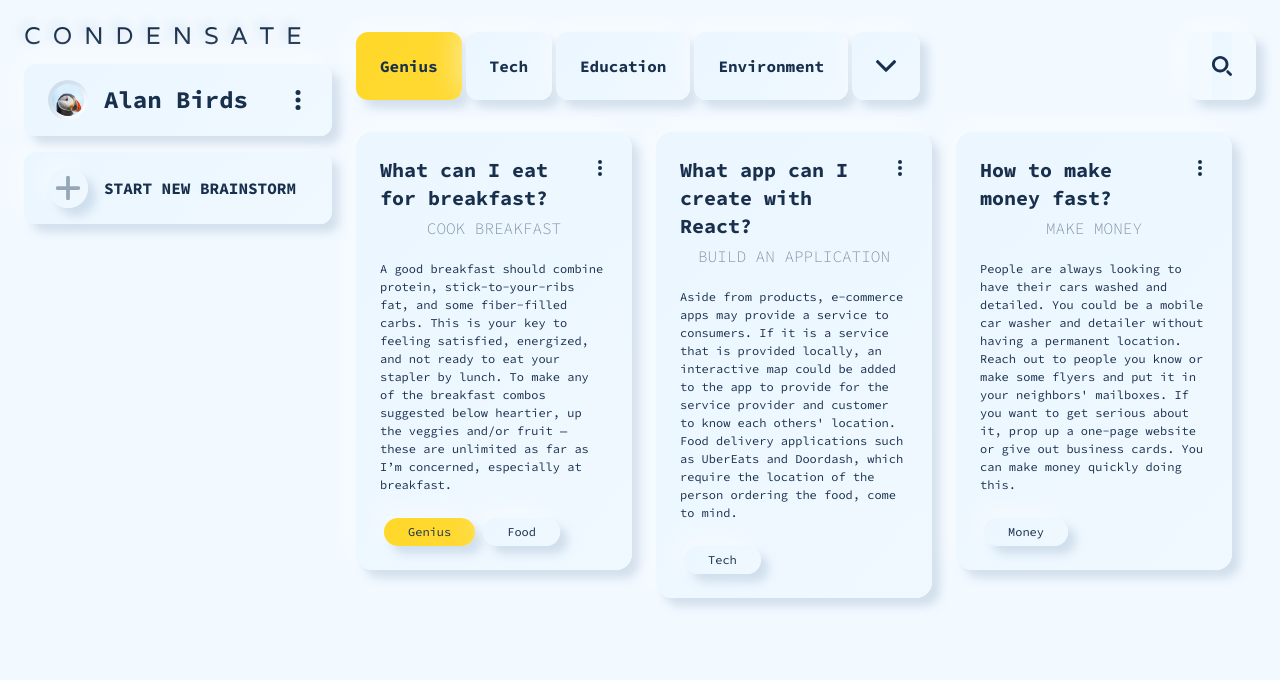
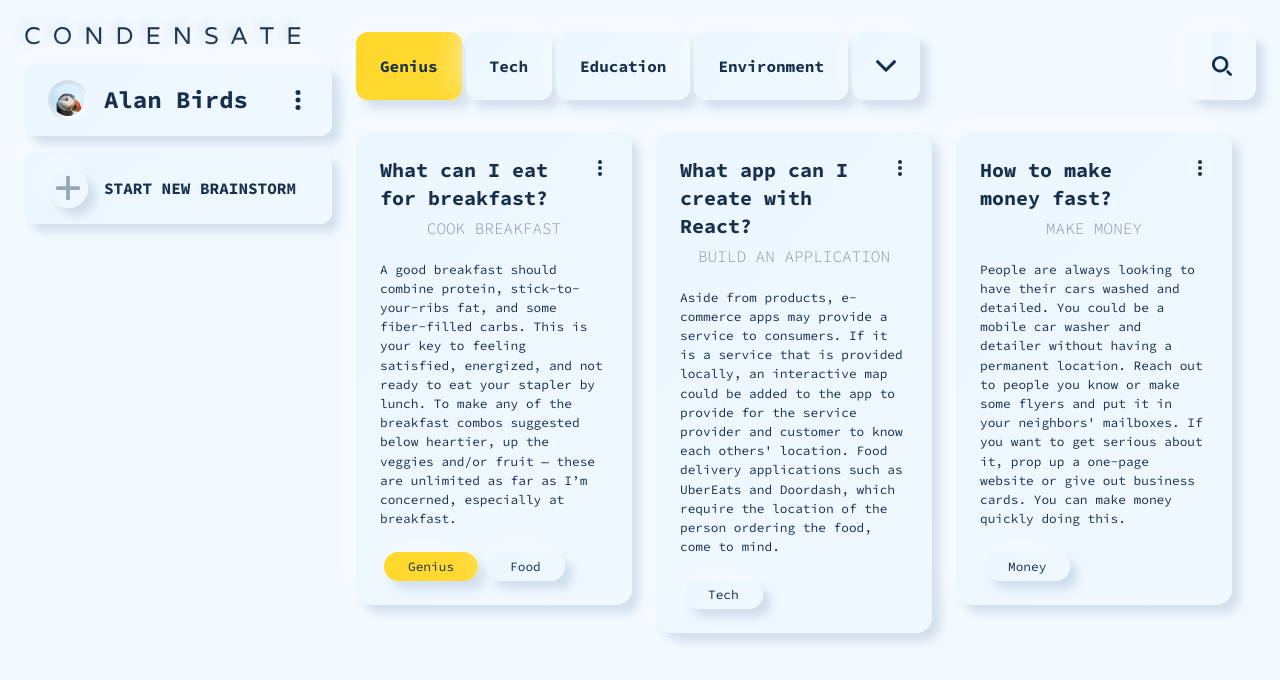
Before and after one commit to CondensateCrew/Condensate, a React (Create React App) app: page /dashboard in a window 1280 px wide. Shown: the top 680 px of the page. Built offline with nearby package versions, Linux system fonts and the light colour scheme.

Commit message:
Update variables

```diff
--- a/src/css/variables.scss
+++ b/src/css/variables.scss
@@ -8,7 +8,7 @@ $large-text: 2.5rem;
 $big-text: 1.5rem;
 $medium-text: 1.25rem;
 $small-text: 1rem;
-$tiny-text: 0.75rem;
+$tiny-text: 0.8rem;
 
 // Colors
 $primary-bg-color: hsla(206, 100, 97, 1);
```
